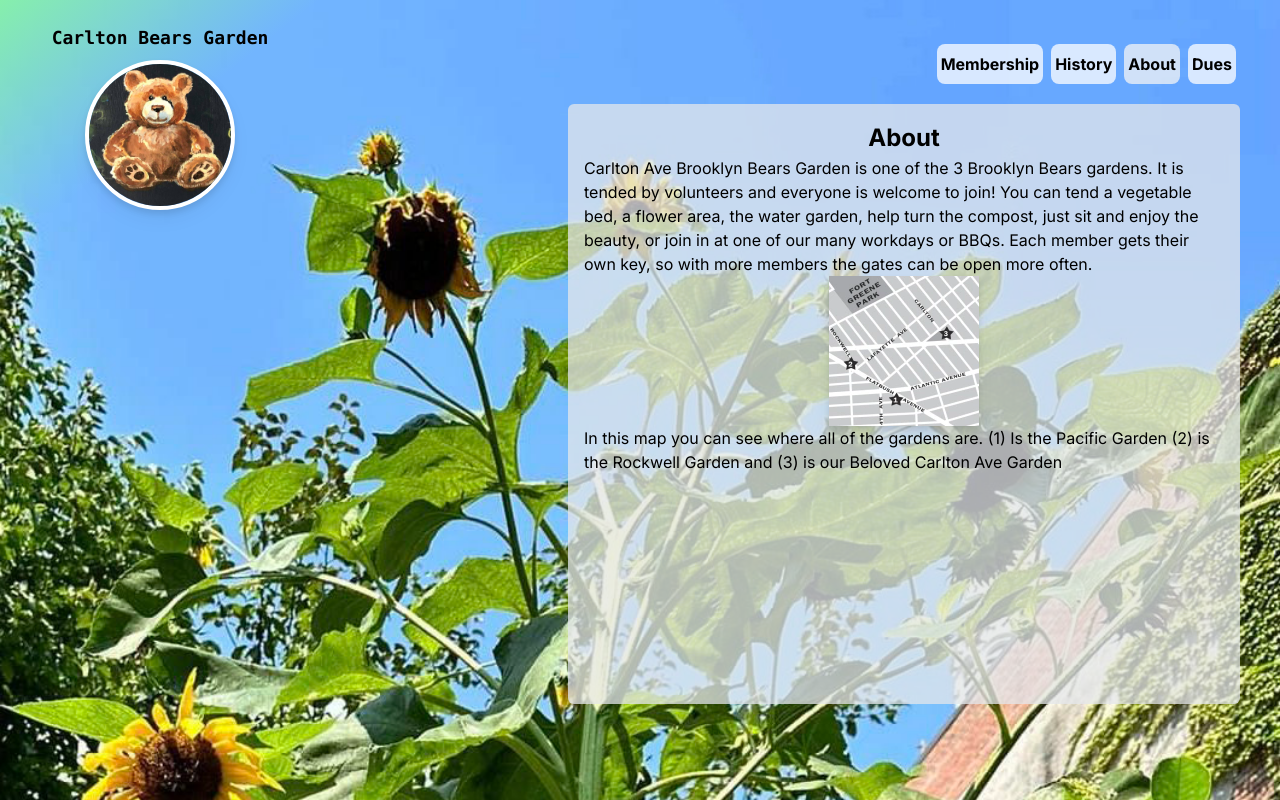
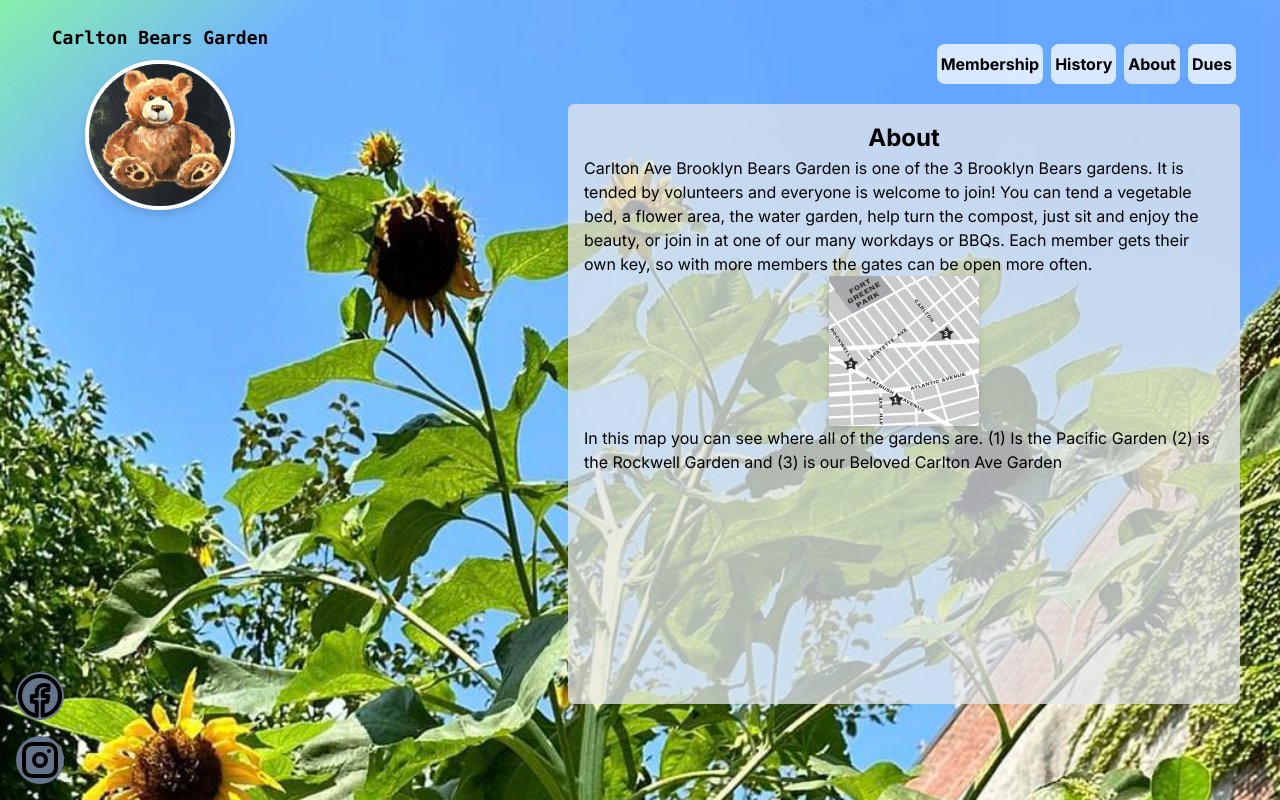
Before and after one commit to tedgusek/carltonbearsgarden, a Next.js app: page / in a window 1280 px wide. Built offline with nearby package versions, Linux system fonts and the light colour scheme.

Commit message:
Modified Styling wdded Facebook and Instagram links

```diff
--- a/src/app/page.tsx
+++ b/src/app/page.tsx
@@ -2,6 +2,8 @@
 import Image from "next/image";
 import Navbar from "@/components/Navbar";
 import ContentWindow from "@/components/ContentWindow";
+import InstagramIcon from "@/components/InstagramIcon";
+import FacebookIcon from "@/components/FacebookIcon";
 import React, { useState } from "react";
 
 export default function Home() {
@@ -15,7 +17,7 @@ export default function Home() {
             width={2500}
             height={1500}
             className="fixed left-0 top-0 z-0"
-          />
+      />
       <div className="z-50 max-w-5xl w-full font-mono text-sm flex items-center justify-center">
         <p className="fixed left-0 top-0 py-6 flex flex-col items-center w-full justify-start bg-gradient-to-br from-green-300 via-transparent to-transparent h-40 md:text-lg text-black font-extrabold md:w-80 md:h-64 px-10 text-xl overflow-visible">
           Carlton Bears Garden
@@ -35,6 +37,8 @@ export default function Home() {
           <ContentWindow content={content} />
         </div>
       </div>
+      <FacebookIcon />
+      <InstagramIcon />
     </main>
   );
 }
--- /dev/null
+++ b/src/components/FacebookIcon.tsx
@@ -0,0 +1,27 @@
+import React, {FC} from 'react';
+
+const FacebookIcon: FC = () => {
+  return (
+    <a href='https://www.facebook.com/bkbearscommunitygarden' target="_blank" rel="noopener noreferrer">
+      <svg
+        xmlns="http://www.w3.org/2000/svg"
+        aria-label="Facebook"
+        role="img"
+        viewBox="0 0 24 24"
+        fill="none"
+        stroke="currentColor"
+        strokeWidth="2"
+        strokeLinecap="round"
+        strokeLinejoin="round"
+        className='z-50 w-12 fixed bottom-20 left-4 rounded-full bg-slate-500'
+      >
+        <path
+        //   fill="#ffffff"
+          d="M12 2C6.482 2 2 6.482 2 12c0 4.968 3.633 9.073 8.375 9.829v-6.969H7.938V12h2.437v-1.729c0-2.413 1.445-3.754 3.647-3.754 1.055 0 2.192.187 2.192.187v2.406h-1.237c-1.219 0-1.602.754-1.602 1.531V12h2.735l-.438 2.86h-2.297v6.969C18.367 21.073 22 16.968 22 12c0-5.518-4.482-10-10-10z"
+        ></path>
+      </svg>
+    </a>
+  );
+};
+
+export default FacebookIcon;
--- /dev/null
+++ b/src/components/InstagramIcon.tsx
@@ -0,0 +1,27 @@
+import React, { FC } from 'react';
+
+const InstagramIcon: FC = () => (
+    <a
+        href='https://www.instagram.com/brooklynbearscarltonavegarden/'
+        target='_blank'
+        rel="noopener noreferrer"
+    >
+    <svg
+        xmlns="http://www.w3.org/2000/svg"
+        viewBox="0 0 24 24"
+        fill="none"
+        stroke="currentColor"
+        strokeWidth="2"
+        strokeLinecap="round"
+        strokeLinejoin="round"
+        className='z-50 w-12 fixed bottom-4 left-4 rounded-full bg-slate-500'
+
+    >
+    <rect width="16" height="16" x="4" y="4" rx="4" ry="4"></rect>
+    <circle cx="12" cy="12" r="3"></circle>
+    <line x1="16.5" y1="7.5" x2="16.5" y2="7.5"></line>
+    </svg>
+    </a>
+);
+
+export default InstagramIcon;
```
